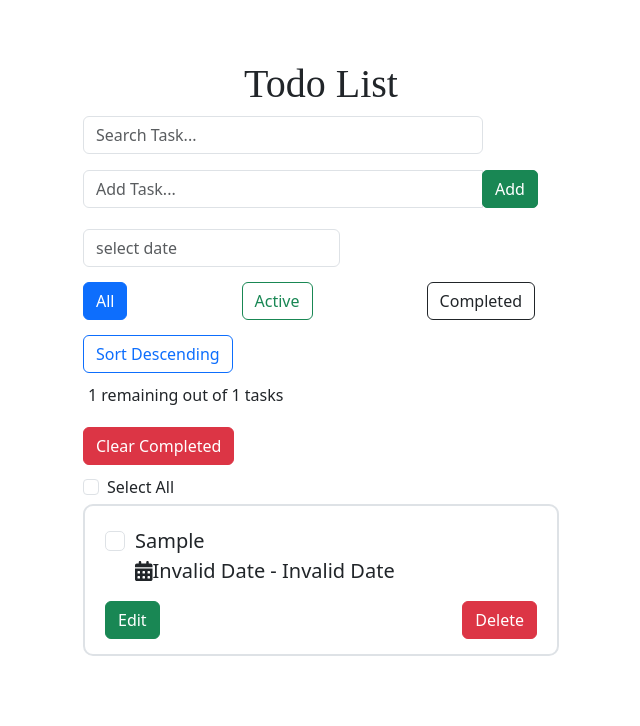
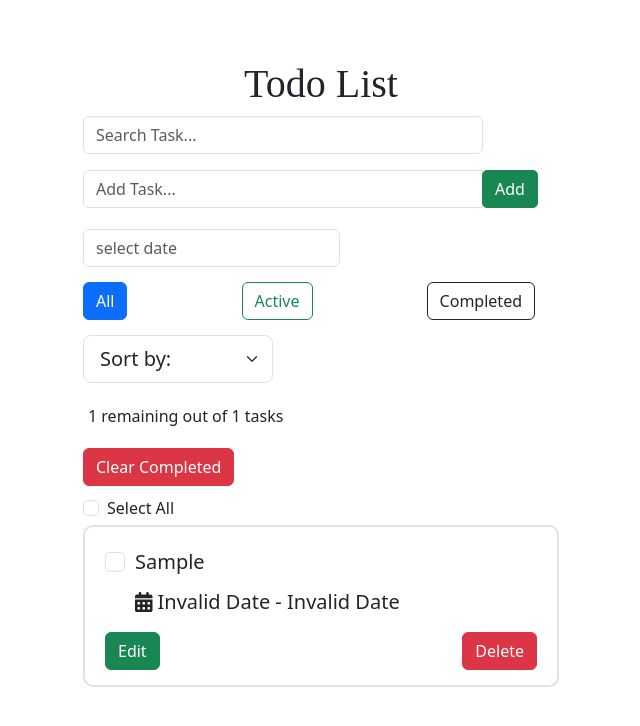
Before and after one commit to shakerbillo/todoApp, a React (Create React App) app: page / in a window 1280 px wide. Both pictures are taken after typing "Sample" into the empty fields and a click on the button "Add". Shown: the top 726 px of the page, without its empty margins (319-959 px from the left). Built offline with nearby package versions, Linux system fonts and the light colour scheme.

Commit message:
added date sort func

```diff
--- a/src/App.css
+++ b/src/App.css
@@ -77,3 +77,9 @@ form input {
 	margin-top: 5px;
 	margin-bottom: 15px;
 }
+.date-output{
+	margin-top: 10px;
+
+
+
+}
--- a/src/App.js
+++ b/src/App.js
@@ -14,7 +14,7 @@ const App = () => {
 	const [tasks, setTasks] = useState([]);
 	const [search, setSearch] = useState('');
 	const [filter, setFilter] = useState('All');
-	const [sortOrder, setSortOrder] = useState('ascending');
+	const [sortOrder, setSortOrder] = useState('');
 	const [selectDate, setSelectDate] = useState('');
 
 	// Add Task
@@ -106,24 +106,33 @@ const App = () => {
 		setSelectDate(new Date(date));
 	};
 
-	// sorting tasks by alphabetically
-	const sortAlphabetically = () => {
+	// sorting task
+	const sortTask = () => {
 		if (!sortOrder) {
 			return tasks;
 		}
 
-		// sorting tasks alphabetically
+		// sorting criteria
 		const sortedTasks = [...tasks].sort((a, b) => {
-			if (sortOrder === 'ascending') {
+			if (sortOrder === 'asc') {
 				return a.title.localeCompare(b.title);
-			} else if (sortOrder === 'descending') {
+			} else if (sortOrder === 'desc') {
 				return b.title.localeCompare(a.title);
+			} else if (sortOrder === 'date') {
+				return new Date(a.date) - new Date(b.date);
 			}
 			return 0;
 		});
+
 		setTasks(sortedTasks);
-		setSortOrder(sortOrder === 'ascending' ? 'descending' : 'ascending');
 	};
+	const handleSortChange = (e) => {
+		setSortOrder(e.target.value);
+	};
+
+	useEffect(() => {
+		sortTask(); // Sort the tasks when sortOrder changes
+	}, [sortOrder]);
 
 	// Search Filter
 	const filteredTasks = applyFilter().filter((task) => {
@@ -175,10 +184,9 @@ const App = () => {
 				selected={selectDate}
 				onChange={handleDateTimeChange}
 				showYearDropdown
-
 			/>
 			<FilterOption filter={filter} setFilter={setFilter} />
-			<SortOption sortOrder={sortOrder} onSortChange={sortAlphabetically} />
+			<SortOption sortOrder={sortOrder} onSortChange={handleSortChange} />
 			<TaskList
 				date={selectDate}
 				onSelectAll={handleSelectAll}
--- a/src/components/SortOption.js
+++ b/src/components/SortOption.js
@@ -3,9 +3,18 @@ import React from 'react';
 const SortOption = ({ sortOrder, onSortChange }) => {
 	return (
 		<div className="sort">
-			<button className="btn btn-outline-primary" onClick={onSortChange}>
-				Sort {sortOrder === 'ascending' ? 'Descending' : 'Ascending'}
-			</button>
+			<select
+				onChange={onSortChange}
+				className="form-select form-select-lg mb-3"
+				style={{ width: '40%' }}
+				aria-label=".form-select-lg example"
+				value={sortOrder}
+			>
+				<option>Sort by:</option>
+				<option value="asc">Ascending</option>
+				<option value="desc">Descending</option>
+				<option value="date">Date</option>
+			</select>
 		</div>
 	);
 };
--- a/src/components/TodoItem.js
+++ b/src/components/TodoItem.js
@@ -80,19 +80,24 @@ const TodoItem = ({ task, onDeleteTask, onEditTask, onCompleteTask, date }) => {
 								/>
 							</>
 						) : (
-							<div
-								style={{ textDecoration: task.completed ? 'line-through' : '' }}
-							>
-								{task.title}
-							</div>
+							<>
+								<div
+									style={{
+										textDecoration: task.completed ? 'line-through' : '',
+									}}
+								>
+									{task.title}
+								</div>
+
+								<div className='date-output' >
+									<FontAwesomeIcon icon={faCalendarAlt} />
+									<span style={{ marginLeft: '5px' }}>
+										{date.toLocaleDateString()} - {date.toLocaleTimeString()}
+									</span>
+								</div>
+							</>
 						)}
 					</label>
-					{date && (
-						<div>
-							<FontAwesomeIcon icon={faCalendarAlt} />
-							{date.toLocaleDateString()} - {date.toLocaleTimeString()}
-						</div>
-					)}
 				</div>
 
 				<div className="button-action">
```
